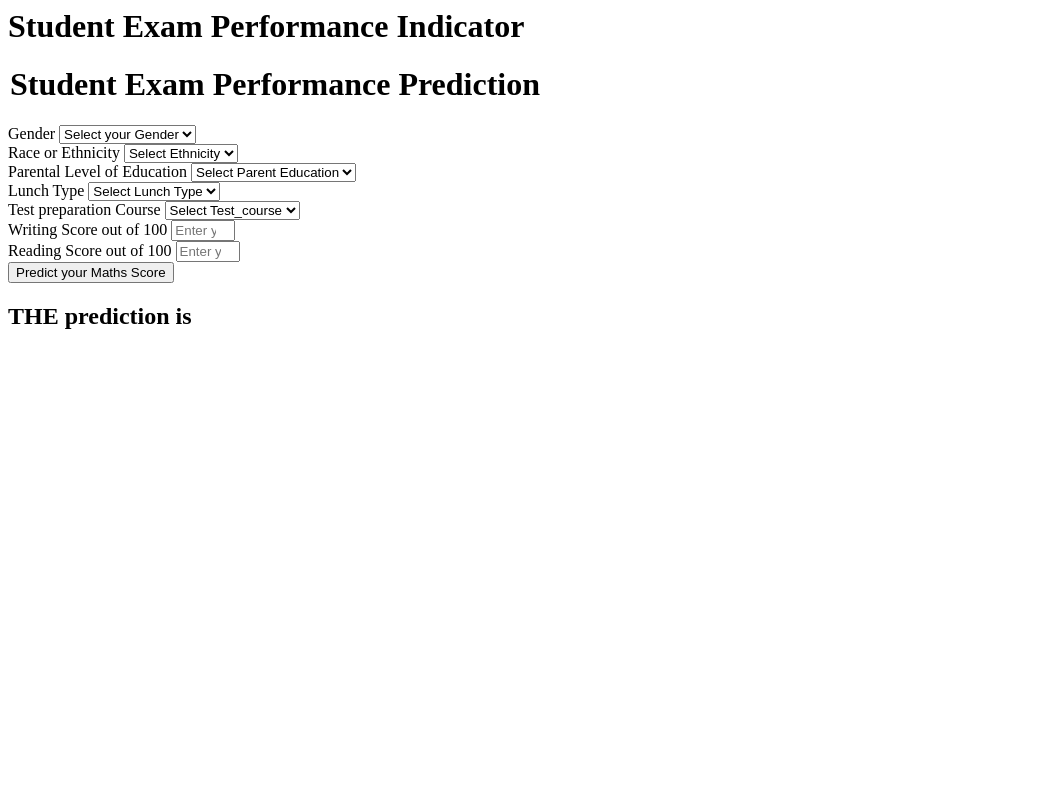
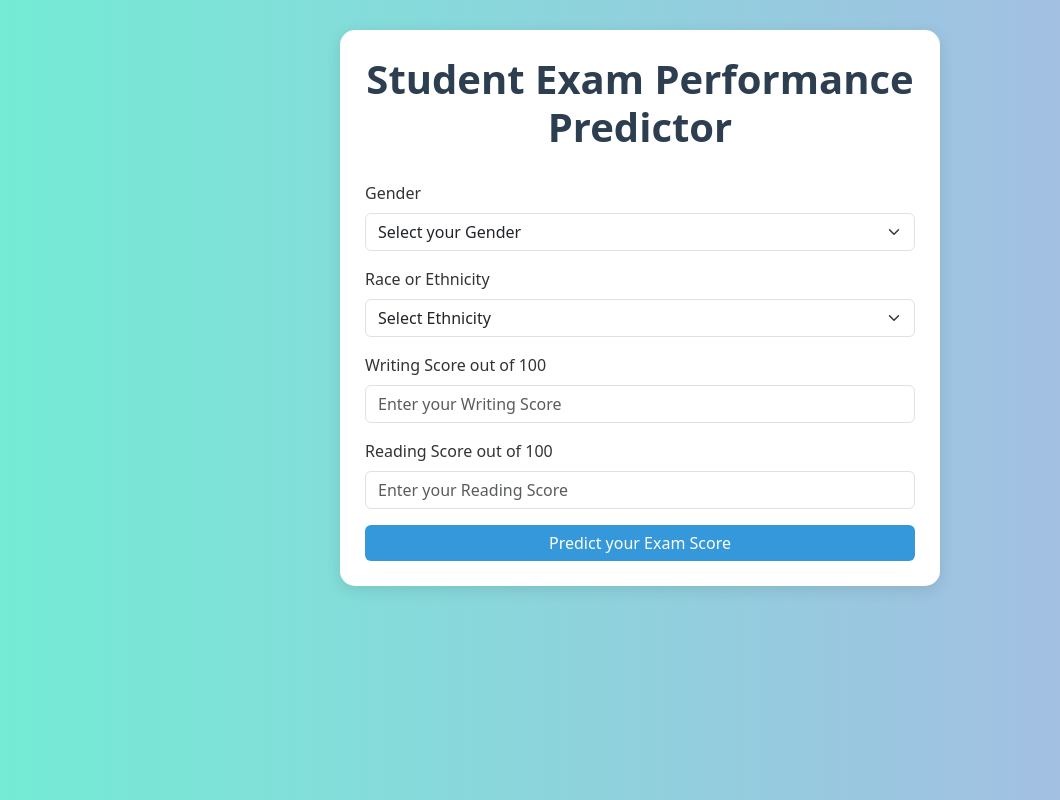
Before and after one commit to Kpole95/ml_project, a Python web app: template templates/home.html in a window 1280 px wide. Shown: the whole page, without its empty margins (0-1060 px from the left). Run offline with Jinja, Linux system fonts and the light colour scheme; the template is opened without the code that fills it, so the values that code supplies are empty.

Commit message:
added styling

```diff
--- a/templates/home.html
+++ b/templates/home.html
@@ -1,111 +1,96 @@
-<html>
+<!DOCTYPE html>
+<html lang="en">
+<head>
+  <meta charset="UTF-8" />
+  <meta name="viewport" content="width=device-width, initial-scale=1" />
+  <title>Student Exam Performance Predictor</title>
+
+  <!-- Bootstrap CSS CDN -->
+  <link href="https://cdn.jsdelivr.net/npm/bootstrap@5.3.0/dist/css/bootstrap.min.css" rel="stylesheet">
+
+  <style>
+    body {
+      background: linear-gradient(to right, #74ebd5, #ACB6E5);
+      color: #333;
+      padding: 30px;
+    }
+    h1 {
+      color: #2c3e50;
+      margin-bottom: 30px;
+      text-align: center;
+      font-weight: 700;
+    }
+    .form-container {
+      max-width: 600px;
+      background: white;
+      padding: 25px;
+      border-radius: 15px;
+      box-shadow: 0 4px 15px rgba(0,0,0,0.1);
+      margin: auto;
+    }
+    .btn-primary {
+      background-color: #3498db;
+      border: none;
+    }
+    .result {
+      margin-top: 20px;
+      text-align: center;
+      font-size: 1.3rem;
+      color: #2980b9;
+      font-weight: 600;
+    }
+  </style>
+</head>
 <body>
-    <div class="login">
-       <h1>Student Exam Performance Indicator</h1>
+  <div class="form-container">
+    <h1>Student Exam Performance Predictor</h1>
 
     <form action="{{ url_for('predict_datapoint')}}" method="post">
-        <h1>
-            <legend>Student Exam Performance Prediction</legend>
-        </h1>
+      <!-- Your existing form inputs, but add Bootstrap classes -->
       <div class="mb-3">
         <label class="form-label">Gender</label>
-            <select class="form-control" name="gender" placeholder="Enter you Gender" required>
-                <option class="placeholder" selected disabled value="">Select your Gender</option>
-                <option value="male">
-                    Male
-                </option>
-                <option value="female">
-                    Female
-                </option>
+        <select class="form-select" name="gender" required>
+          <option selected disabled value="">Select your Gender</option>
+          <option value="male">Male</option>
+          <option value="female">Female</option>
         </select>
       </div>
+
       <div class="mb-3">
         <label class="form-label">Race or Ethnicity</label>
-            <select class="form-control" name="ethnicity" placeholder="Enter you ethnicity" required>
-                <option class="placeholder" selected disabled value="">Select Ethnicity</option>
-                <option value="group A">
-                    Group A
-                </option>
-                <option value="group B">
-                    Group B
-                </option>
-                <option value="group C">
-                    Group C
-                </option>
-                <option value="group D">
-                    Group D
-                </option>
-                <option value="group E">
-                    Group E
-                </option>
+        <select class="form-select" name="ethnicity" required>
+          <option selected disabled value="">Select Ethnicity</option>
+          <option value="group A">Group A</option>
+          <option value="group B">Group B</option>
+          <option value="group C">Group C</option>
+          <option value="group D">Group D</option>
+          <option value="group E">Group E</option>
         </select>
       </div>
-        <div class="mb-3">
-            <label class="form-label">Parental Level of Education</label>
-            <select class="form-control" name="parental_level_of_education"
-                placeholder="Enter you Parent Education" required>
-                <option class="placeholder" selected disabled value="">Select Parent Education</option>
-                <option value="associate's degree">
-                    associate's degree
-                </option>
-                <option value="bachelor's degree">
-                    bachelor's degree
-                </option>
-                <option value="high school">
-                    high school
-                </option>
-                <option value="master's degree">
-                    master's degree
-                </option>
-                <option value="some college">
-                    some college
-                </option>
-                <option value="some high school">
-                    some high school
-                </option>
-            </select>
-        </div>
-        <div class="mb-3">
-            <label class="form-label">Lunch Type</label>
-            <select class="form-control" name="lunch" placeholder="Enter you Lunch" required>
-                <option class="placeholder" selected disabled value="">Select Lunch Type</option>
-                <option value="free/reduced">
-                    free/reduced
-                </option>
-                <option value="standard">
-                    standard
-                </option>
-            </select>
-        </div>
-        <div class="mb-3">
-            <label class="form-label">Test preparation Course</label>
-            <select class="form-control" name="test_preparation_course" placeholder="Enter you Course"
-                required>
-                <option class="placeholder" selected disabled value="">Select Test_course</option>
-                <option value="none">
-                    None
-                </option>
-                <option value="completed">
-                    Completed
-                </option>
-            </select>
-        </div>
+
+      <!-- Add other selects and inputs similarly with class="form-select" or "form-control" -->
+
       <div class="mb-3">
         <label class="form-label">Writing Score out of 100</label>
-            <input class="form-control" type="number" name="reading_score"
-                placeholder="Enter your Reading score" min='0' max='100' />
+        <input class="form-control" type="number" name="writing_score" placeholder="Enter your Writing Score" min="0" max="100" required />
       </div>
+
       <div class="mb-3">
         <label class="form-label">Reading Score out of 100</label>
-            <input class="form-control" type="number" name="writing_score"
-                placeholder="Enter your Reading Score" min='0' max='100' />
+        <input class="form-control" type="number" name="reading_score" placeholder="Enter your Reading Score" min="0" max="100" required />
       </div>
-        <div class="mb-3">
-            <input class="btn btn-primary" type="submit" value="Predict your Maths Score" required />
+
+      <button type="submit" class="btn btn-primary w-100">Predict your Exam Score</button>
+    </form>
+
+    {% if results %}
+      <div class="result">
+        <p><strong>Prediction:</strong> {{ results }}</p>
       </div>
-    </form>
-    <h2>
-       THE  prediction is {{results}}
-    </h2>
-   <body>
+    {% endif %}
+  </div>
+
+  <!-- Bootstrap JS Bundle (optional) -->
+  <script src="https://cdn.jsdelivr.net/npm/bootstrap@5.3.0/dist/js/bootstrap.bundle.min.js"></script>
+</body>
 </html>
```
Also changed, not shown: app.py (+3 -8 lines). Lines whose indentation alone changed are shown as unchanged.
